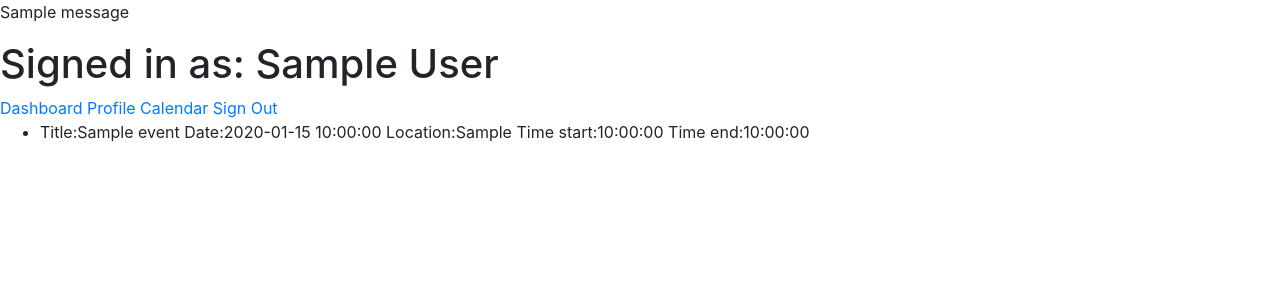
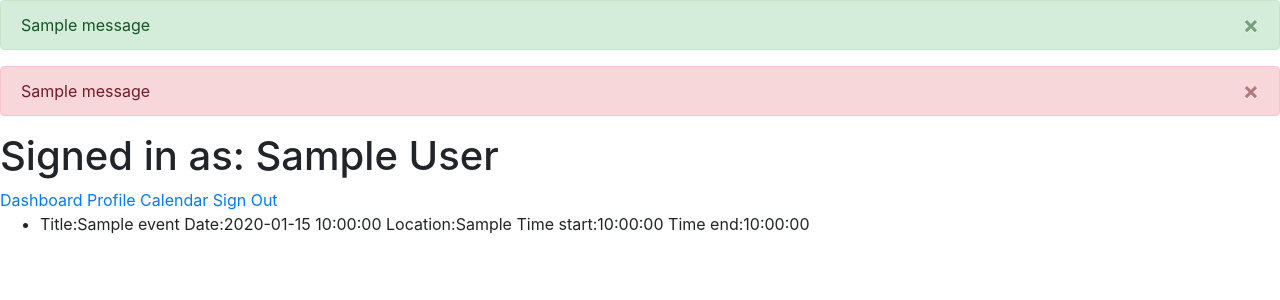
Before and after one commit to Quanisha704/Software-Engineering-Project, a Flask app: page /calendar in a window 1280 px wide. Shown: the top 300 px of the page. Run offline with Flask 2, Linux system fonts and the light colour scheme; the visitor is signed in with stand-in values (Sample User, id 1); tables that the repository leaves empty hold one stand-in row (values such as "Sample post"); one stand-in notice (Sample message) is shown; some libraries are stand-ins or nearby versions.

Commit message:
added bootstrap for flash messages

```diff
--- a/templates/base.html
+++ b/templates/base.html
@@ -19,11 +19,37 @@
         {% block head %}{% endblock %}
     </head>
     <body>
-        {% for msg in get_flashed_messages() %}
-        <p>
-            {{ msg }}
-        </p>
-        {% endfor %}
+        <div>
+            {% with errors = get_flashed_messages(category_filter=["success"]) %}
+                {% if errors %}
+                    {% for message in errors %}
+                        <div class="alert alert-success alert-dismissible fade show" role="alert">
+                            <span>{{ message }}</span>
+                            <button type="button" class="close" data-dismiss="alert" aria-label="Close">
+                            <span aria-hidden="true">&times;</span>
+                            </button>
+                        </div>
+                     {% endfor %}
+                {% endif %}
+            {% endwith %}
+        </div>
+        <div>
+            {% with errors = get_flashed_messages(category_filter=["error"]) %}
+                {% if errors %}
+                    {% for message in errors %}
+                        <div class="alert alert-danger alert-dismissible fade show" role="alert">
+                            <span>{{ message }}</span>
+                            <button type="button" class="close" data-dismiss="alert" aria-label="Close">
+                            <span aria-hidden="true">&times;</span>
+                            </button>
+                        </div>
+                    {% endfor %}
+                {% endif %}
+            {% endwith %}
+        </div>
+
+
+
 
         {% block content %}
 
@@ -32,6 +58,7 @@
         {% endblock %}
 
         {% block after_body %}{% endblock %}
+
 
         <!-- jQuery script tag from code.jquery.com -->
         <script src="https://code.jquery.com/jquery-3.6.0.js" integrity="sha256-H+K7U5CnXl1h5ywQfKtSj8PCmoN9aaq30gDh27Xc0jk=" crossorigin="anonymous"></script>
```
